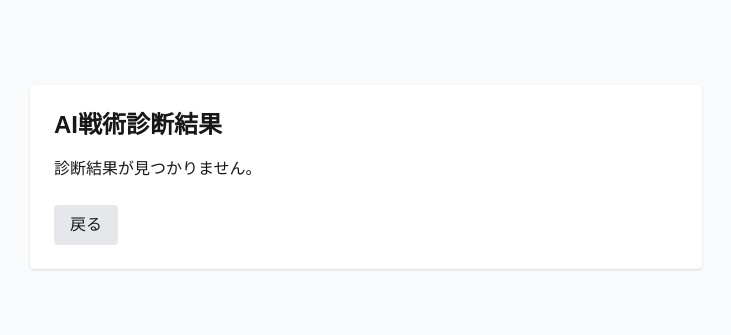
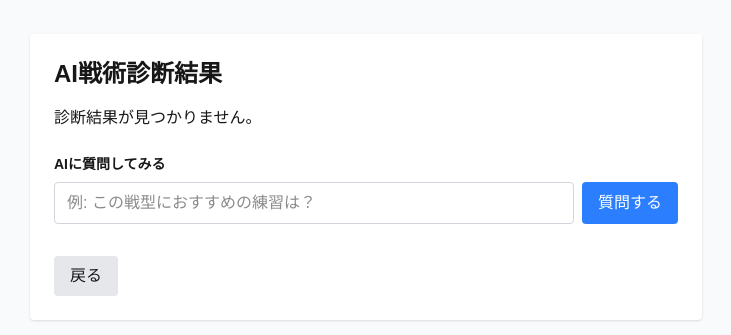
Before and after one commit to kassytt/tactics_tabletennis, a Next.js app: page /result in a window 1280 px wide. Shown: the part 223-558 px from the top of the page, without its empty margins (274-1005 px from the left). Built offline with nearby package versions, Linux system fonts and the light colour scheme.

Commit message:
追加質問の対応

```diff
--- a/app/api/tactics/route.ts
+++ b/app/api/tactics/route.ts
@@ -2,10 +2,38 @@ import { NextResponse } from "next/server";
 
 export async function POST(req: Request) {
   try {
-    const { racket, rubbers, style } = await req.json();
+    const body = await req.json();
+    const { racket, rubbers, style, prompt } = body;
 
-    // プロンプトの生成（戦型が「悩み中」の場合は別メッセージ）
-    const prompt =
+    // 🔸 「追加質問（promptのみ）」が来た場合
+    if (prompt) {
+      const response = await fetch("https://api.openai.com/v1/chat/completions", {
+        method: "POST",
+        headers: {
+          "Content-Type": "application/json",
+          Authorization: `Bearer ${process.env.OPENAI_API_KEY}`,
+        },
+        body: JSON.stringify({
+          model: "gpt-4o-mini",
+          messages: [
+            {
+              role: "system",
+              content:
+                "あなたは卓球コーチです。ユーザーの質問に対して日本語で的確かつ200文字以内で答えてください。",
+            },
+            { role: "user", content: prompt },
+          ],
+          temperature: 0.8,
+        }),
+      });
+
+      const data = await response.json();
+      const text = data.choices?.[0]?.message?.content ?? "AIの応答を取得できませんでした。";
+      return NextResponse.json({ text });
+    }
+
+    // 🔸 通常の戦術診断（racket, rubbers, style が来た場合）
+    const basePrompt =
       style === "悩み中"
         ? `あなたは卓球のコーチです。
 以下のラケットとラバー構成を持つ選手が、自分に合った戦型を悩んでいます。
@@ -15,31 +43,30 @@ export async function POST(req: Request) {
 ラバー構成: ${rubbers.join("・")}`
         : `あなたは卓球のコーチです。
 以下の選手のラケット・ラバー構成と戦型を踏まえ、
-最適な戦術を150文字程度で日本語でアドバイスしてください。
+最適な戦術を300文字程度で日本語でアドバイスしてください。
 
 戦型: ${style}
 ラケット: ${racket}
 ラバー構成: ${rubbers.join("・")}`;
 
-    // ChatGPT API 呼び出し
     const response = await fetch("https://api.openai.com/v1/chat/completions", {
       method: "POST",
       headers: {
         "Content-Type": "application/json",
-        Authorization: `Bearer ${process.env.OPENAI_API_KEY}`, // ← 環境変数から取得
+        Authorization: `Bearer ${process.env.OPENAI_API_KEY}`,
       },
       body: JSON.stringify({
-        model: "gpt-4o-mini", // コストが低く応答も速い
-        messages: [{ role: "user", content: prompt }],
+        model: "gpt-4o-mini",
+        messages: [{ role: "user", content: basePrompt }],
         temperature: 0.8,
       }),
     });
 
     const data = await response.json();
+    const text =
+      data.choices?.[0]?.message?.content ?? "回答を取得できませんでした。";
 
-    return NextResponse.json({
-      message: data.choices?.[0]?.message?.content ?? "回答を取得できませんでした。",
-    });
+    return NextResponse.json({ message: text });
   } catch (error) {
     console.error("APIエラー:", error);
     return NextResponse.json(
--- a/app/result/page.tsx
+++ b/app/result/page.tsx
@@ -6,7 +6,12 @@ import { useRouter } from "next/navigation";
 export default function ResultPage() {
   const router = useRouter();
   const [response, setResponse] = useState<string | null>(null);
+  const [followup, setFollowup] = useState<string>(""); // AIの追応答
+  const [question, setQuestion] = useState<string>(""); // 入力中の質問
+  const [loading, setLoading] = useState<boolean>(true);
+  const [subLoading, setSubLoading] = useState<boolean>(false);
 
+  // 初期ロード：SessionStorage から結果取得
   useEffect(() => {
     const saved = sessionStorage.getItem("tacticsResult");
     if (saved) {
@@ -14,15 +19,87 @@ export default function ResultPage() {
     } else {
       setResponse("診断結果が見つかりません。");
     }
+    setLoading(false);
   }, []);
+
+  // 質問送信処理
+  const handleAsk = async () => {
+    if (!question.trim()) return;
+    if (!response) return;
+
+    setSubLoading(true);
+    setFollowup("");
+
+    const prompt = `${response}\n\n追加の質問: ${question}`;
+
+    try {
+      const res = await fetch("/api/tactics", {
+        method: "POST",
+        headers: { "Content-Type": "application/json" },
+        body: JSON.stringify({ prompt }),
+      });
+
+      const data = await res.json();
+      setFollowup(data.text || "AIの応答を取得できませんでした。");
+    } catch {
+      setFollowup("AIの応答を取得できませんでした。");
+    } finally {
+      setSubLoading(false);
+      setQuestion("");
+    }
+  };
+
+  if (loading) {
+    return (
+      <main className="flex items-center justify-center min-h-screen bg-gray-50">
+        <p className="text-gray-600">診断結果を読み込み中...</p>
+      </main>
+    );
+  }
 
   return (
     <main className="flex flex-col items-center justify-center min-h-screen bg-gray-50 p-6">
       <div className="bg-white p-6 rounded shadow w-full max-w-2xl">
         <h1 className="text-2xl font-bold mb-4">AI戦術診断結果</h1>
-        <p className="whitespace-pre-wrap">{response}</p>
+
+        {/* 診断結果表示 */}
+        <p className="whitespace-pre-wrap mb-6">{response}</p>
+
+        {/* 質問フォーム */}
+        <div className="mt-4">
+          <label className="block text-sm font-semibold mb-2">
+            AIに質問してみる
+          </label>
+          <div className="flex gap-2">
+            <input
+              type="text"
+              value={question}
+              onChange={(e) => setQuestion(e.target.value)}
+              placeholder="例: この戦型におすすめの練習は？"
+              className="flex-1 border border-gray-300 rounded px-3 py-2 focus:outline-none focus:ring-2 focus:ring-blue-400"
+            />
+            <button
+              onClick={handleAsk}
+              disabled={subLoading}
+              className="bg-blue-500 text-white px-4 py-2 rounded hover:bg-blue-600 transition disabled:opacity-50"
+            >
+              質問する
+            </button>
+          </div>
+        </div>
+
+        {/* AI応答 */}
+        {subLoading && <p className="mt-4 text-gray-500">AIが考え中です…</p>}
+
+        {followup && (
+          <div className="mt-6 p-4 border rounded bg-gray-50 whitespace-pre-wrap">
+            {followup}
+          </div>
+        )}
+
+        {/* 戻る */}
         <button
-          className="mt-6 bg-gray-200 px-4 py-2 rounded hover:bg-gray-300 transition"
+          className="mt-8 bg-gray-200 px-4 py-2 rounded hover:bg-gray-300 transition"
           onClick={() => router.push("/")}
         >
           戻る
```
